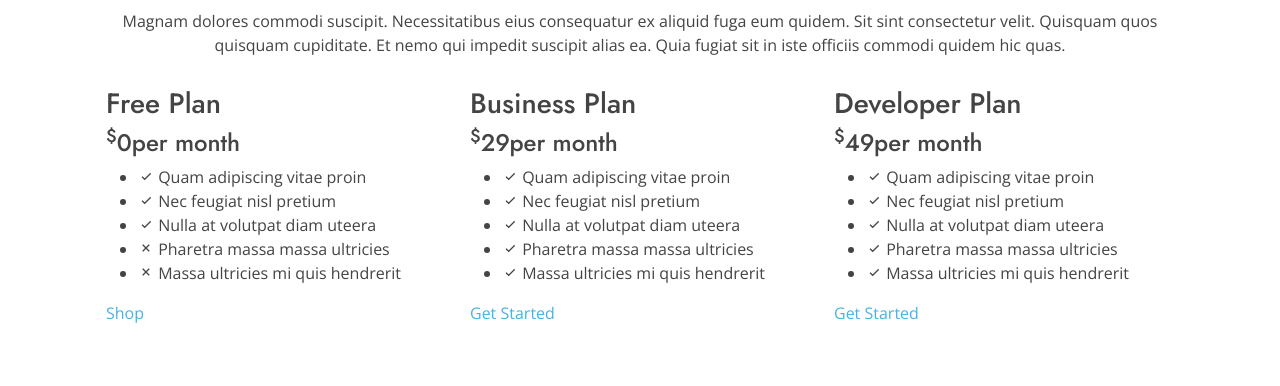
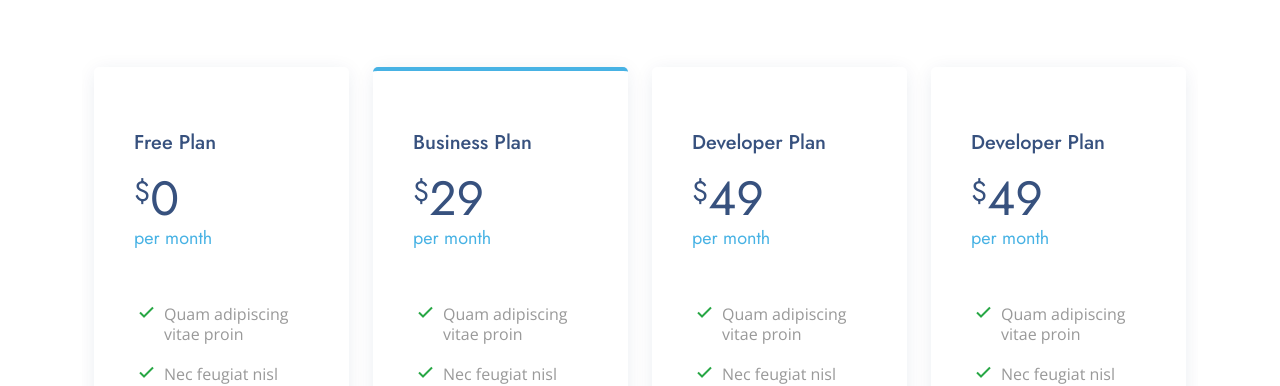
Before and after one commit to ZERO-KAMAL/ThoploMachine, a plain HTML site: page Shop.html in a window 1280 px wide. Shown: the part 562-948 px from the top of the page. Drawn offline with nearby package versions, Linux system fonts and the light colour scheme.

Commit message:
finall commit

```diff
--- a/Shop.html
+++ b/Shop.html
@@ -75,11 +75,7 @@
 
     <section class="inner-page">
       <div class="container">
-           <!-- ======= Shop Section ======= -->
-    <section id="Shop" class="Shop">
-        <div class="container" data-aos="fade-up">
-
-          <!-- ======= Pricing Section ======= -->
+      <!-- ======= Pricing Section ======= -->
     <section id="pricing" class="pricing">
       <div class="container" data-aos="fade-up">
 
@@ -90,7 +86,7 @@
 
         <div class="row">
 
-          <div class="col-lg-4" data-aos="fade-up" data-aos-delay="100">
+          <div class="col-lg-3" data-aos="fade-up" data-aos-delay="100">
             <div class="box">
               <h3>Free Plan</h3>
               <h4><sup>$</sup>0<span>per month</span></h4>
@@ -101,11 +97,11 @@
                 <li class="na"><i class="bx bx-x"></i> <span>Pharetra massa massa ultricies</span></li>
                 <li class="na"><i class="bx bx-x"></i> <span>Massa ultricies mi quis hendrerit</span></li>
               </ul>
-              <a href="#" class="buy-btn">Shop</a>
+              <a href="#" class="buy-btn">Get Started</a>
             </div>
           </div>
 
-          <div class="col-lg-4 mt-4 mt-lg-0" data-aos="fade-up" data-aos-delay="200">
+          <div class="col-lg-3 mt-4 mt-lg-0" data-aos="fade-up" data-aos-delay="200">
             <div class="box featured">
               <h3>Business Plan</h3>
               <h4><sup>$</sup>29<span>per month</span></h4>
@@ -120,7 +116,21 @@
             </div>
           </div>
 
-          <div class="col-lg-4 mt-4 mt-lg-0" data-aos="fade-up" data-aos-delay="300">
+          <div class="col-lg-3 mt-4 mt-lg-0" data-aos="fade-up" data-aos-delay="300">
+            <div class="box">
+              <h3>Developer Plan</h3>
+              <h4><sup>$</sup>49<span>per month</span></h4>
+              <ul>
+                <li><i class="bx bx-check"></i> Quam adipiscing vitae proin</li>
+                <li><i class="bx bx-check"></i> Nec feugiat nisl pretium</li>
+                <li><i class="bx bx-check"></i> Nulla at volutpat diam uteera</li>
+                <li><i class="bx bx-check"></i> Pharetra massa massa ultricies</li>
+                <li><i class="bx bx-check"></i> Massa ultricies mi quis hendrerit</li>
+              </ul>
+              <a href="#" class="buy-btn">Get Started</a>
+            </div>
+          </div>
+          <div class="col-lg-3 mt-4 mt-lg-0" data-aos="fade-up" data-aos-delay="300">
             <div class="box">
               <h3>Developer Plan</h3>
               <h4><sup>$</sup>49<span>per month</span></h4>
@@ -139,9 +149,6 @@
 
       </div>
     </section><!-- End Pricing Section -->
-
-        </div>
-      </section><!-- End Shop Section -->
       </div>
     </section>
 
--- a/assets/css/style.scss
+++ b/assets/css/style.scss
@@ -1454,7 +1454,7 @@ ol {
     }
   }
 }
-// Blog inner
+/* blog-inner */
 
 .blog-inner{
   .card-block{
@@ -1466,3 +1466,118 @@ ol {
  }
   }
 }
+
+
+/*--------------------------------------------------------------
+# Pricing
+--------------------------------------------------------------*/
+.pricing{
+  .row {
+    padding-top: 40px;
+  }
+  .box {
+    padding: 60px 40px;
+    box-shadow: 0 3px 20px -2px rgba(20, 45, 100, 0.1);
+    background: #fff;
+    height: 100%;
+    border-top: 4px solid #fff;
+    border-radius: 5px;
+  }
+  h3 {
+    font-weight: 500;
+    margin-bottom: 15px;
+    font-size: 20px;
+    color: #37517e;
+  }
+  h4 {
+    font-size: 48px;
+    color: #37517e;
+    font-weight: 400;
+    font-family: "Jost", sans-serif;
+    margin-bottom: 25px;
+    sup {
+      font-size: 28px;
+    }
+    span {
+      color: #47b2e4;
+      font-size: 18px;
+      display: block;
+    }
+  }
+  ul {
+    padding: 20px 0;
+    list-style: none;
+    color: #999;
+    text-align: left;
+    line-height: 20px;
+    li {
+      padding: 10px 0 10px 30px;
+      position: relative;
+    }
+    i {
+      color: #28a745;
+      font-size: 24px;
+      position: absolute;
+      left: 0;
+      top: 6px;
+    }
+    .na {
+      color: #ccc;
+      i {
+        color: #ccc;
+      }
+      span {
+        text-decoration: line-through;
+      }
+    }
+
+  }
+  .buy-btn {
+    display: inline-block;
+    padding: 12px 35px;
+    border-radius: 50px;
+    color: #47b2e4;
+    transition: none;
+    font-size: 16px;
+    font-weight: 500;
+    font-family: "Jost", sans-serif;
+    transition: 0.3s;
+    border: 1px solid #47b2e4;
+    &:hover{
+      background: #47b2e4;
+      color: #fff;
+    }
+  }
+  .featured {
+    border-top-color: #47b2e4;
+    .buy-btn {
+      background: #47b2e4;
+      color: #fff;
+      &:hover{
+        background: #23a3df;
+      }
+    }
+  }
+
+}
+
+@media (max-width: 992px) {
+  .pricing .box {
+    max-width: 60%;
+    margin: 0 auto 30px auto;
+  }
+}
+
+@media (max-width: 767px) {
+  .pricing .box {
+    max-width: 80%;
+    margin: 0 auto 30px auto;
+  }
+}
+
+@media (max-width: 420px) {
+  .pricing .box {
+    max-width: 100%;
+    margin: 0 auto 30px auto;
+  }
+}
```
Also changed, not shown: assets/css/style.css, 1 other file.
